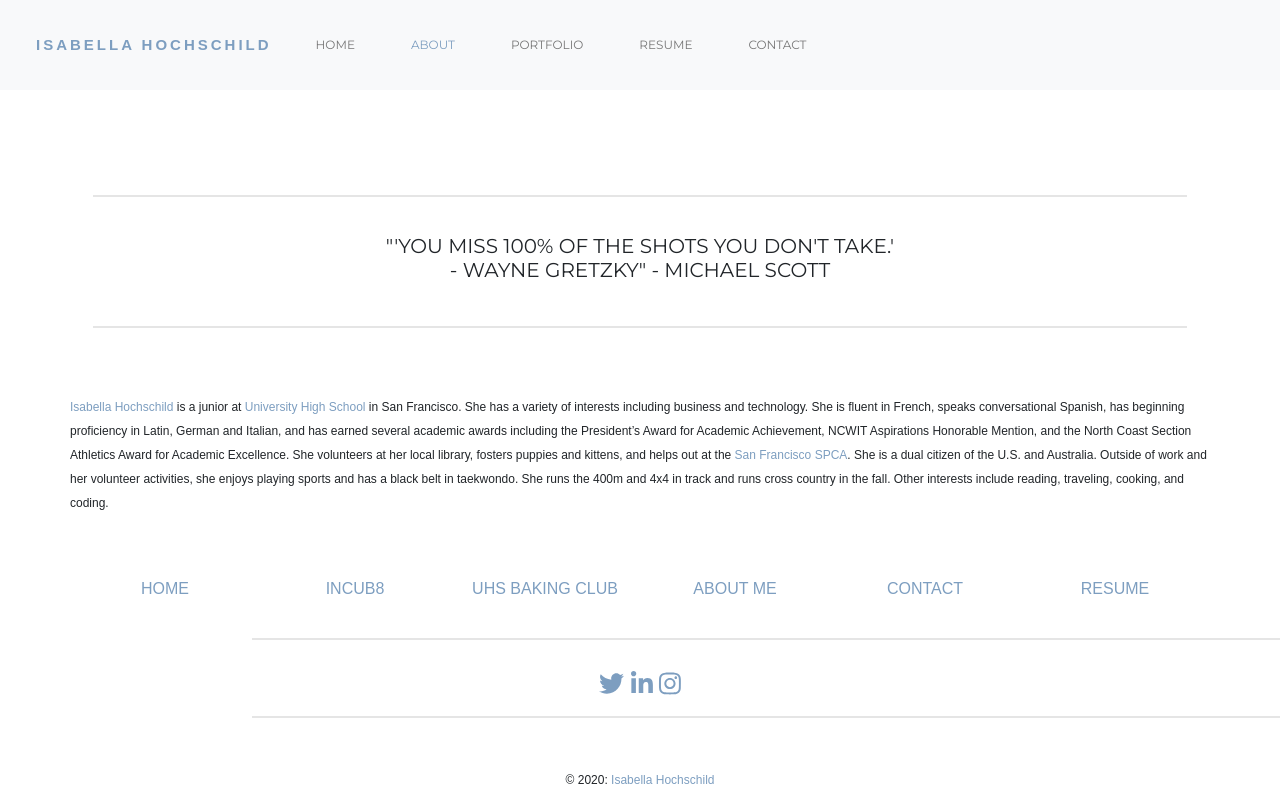
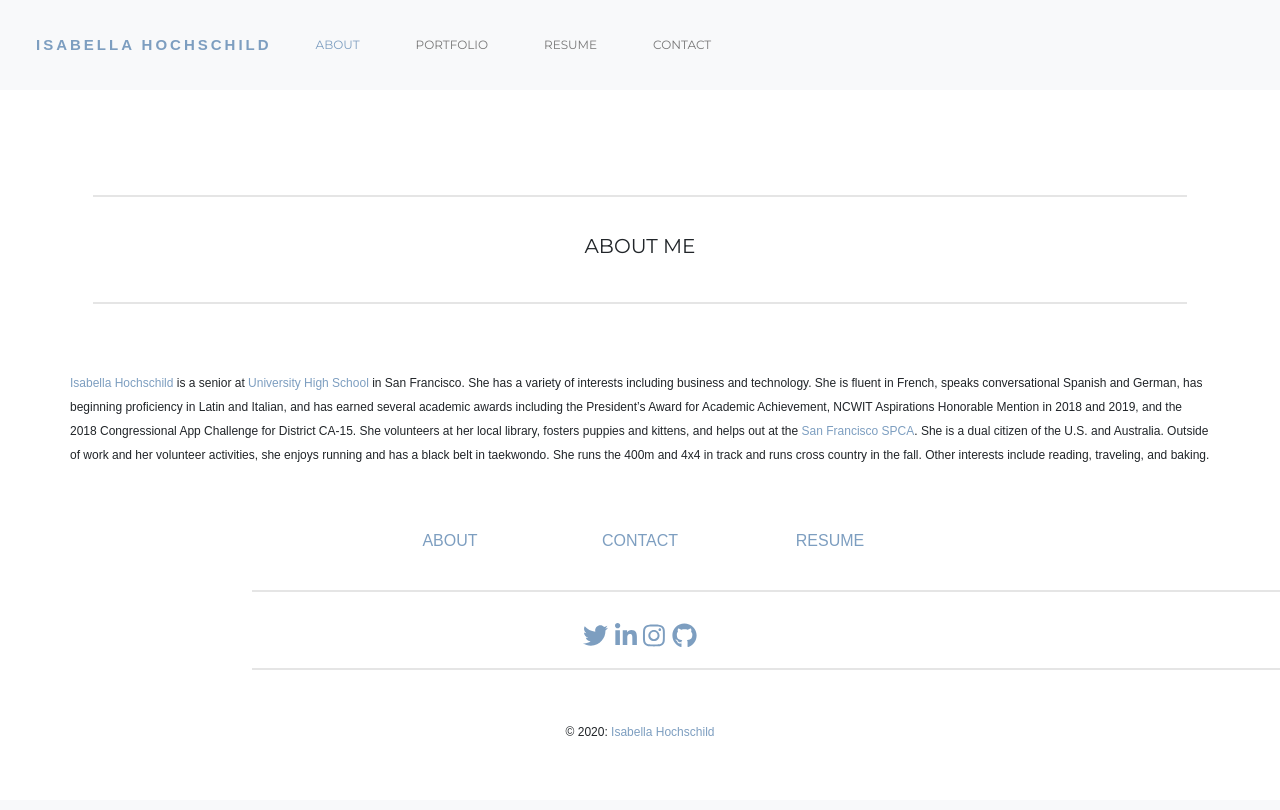
Before and after one commit to isabellahoch/portfolio-website-v2, a Python web app: template flask/templates/about.html in a window 1280 px wide. After the commit the page ends 736 px from the top, so only its background shows below. Run offline with Jinja, Linux system fonts and the light colour scheme; the template is opened without the code that fills it, so the values that code supplies are empty; some libraries are stand-ins or nearby versions; some web fonts are replaced.

Commit message:
making it look a little less bad ahah

```diff
--- a/flask/main.py
+++ b/flask/main.py
@@ -50,7 +50,7 @@ def internal_server_error(e):
 
 @app.route('/')
 def index():
-    return render_template('index.html')
+    return render_template('about.html')
 
 @app.route('/about')
 def about():
--- a/flask/templates/about.html
+++ b/flask/templates/about.html
@@ -9,12 +9,12 @@
 	</div> -->
 	<div class="row justify-content-center text-center" style="padding-top: 25px; padding-bottom: 50px">
 		<hr>
-		<h4 style="text-transform:uppercase; font-family: Montserrat, sans serif; padding:20px; font-size:1.25rem">"'You miss 100% of the shots you don't take.'<br> - Wayne Gretzky" - Michael Scott</h4>
+		<h4 style="text-transform:uppercase; font-family: Montserrat, sans serif; padding:20px; font-size:1.25rem">About Me</h4>
 		<hr>
 	</div>
 	<div class="row">
 		<p style="line-height:2.0">
-		<a href="/">Isabella Hochschild</a> is a junior at <a href="http://sfuhs.org">University High School</a> in San Francisco. She has a variety of interests including business and technology. She is fluent in French, speaks conversational Spanish, has beginning proficiency in Latin, German and Italian, and has earned several academic awards including the President’s Award for Academic Achievement, NCWIT Aspirations Honorable Mention, and the North Coast Section Athletics Award for Academic Excellence. She volunteers at her local library, fosters puppies and kittens, and helps out at the <a href="http://sfspca.org">San Francisco SPCA</a>.  She is a dual citizen of the U.S. and Australia. Outside of work and her volunteer activities, she enjoys playing sports and has a black belt in taekwondo. She runs the 400m and 4x4 in track and runs cross country in the fall. Other interests include reading, traveling, cooking, and coding.
+		<a href="/">Isabella Hochschild</a> is a senior at <a href="http://sfuhs.org">University High School</a> in San Francisco. She has a variety of interests including business and technology. She is fluent in French, speaks conversational Spanish and German, has beginning proficiency in Latin and Italian, and has earned several academic awards including the President’s Award for Academic Achievement, NCWIT Aspirations Honorable Mention in 2018 and 2019, and the 2018 Congressional App Challenge for District CA-15. She volunteers at her local library, fosters puppies and kittens, and helps out at the <a href="http://sfspca.org">San Francisco SPCA</a>. She is a dual citizen of the U.S. and Australia. Outside of work and her volunteer activities, she enjoys running and has a black belt in taekwondo. She runs the 400m and 4x4 in track and runs cross country in the fall. Other interests include reading, traveling, and baking.
 		</p>
 
 
--- a/flask/templates/base.html
+++ b/flask/templates/base.html
@@ -119,9 +119,9 @@
   </button>
   <div class="collapse navbar-collapse" id="navbarNav">
     <ul class="navbar-nav" id="nav_list">
-      <li class="nav-item">
+      <!-- <li class="nav-item">
         <a class="nav-link {% block homeisactive %}{% endblock %}" href="/" id="home">Home <span class="sr-only">(current)</span></a>
-      </li>
+      </li> -->
       <li class="nav-item">
         <a class="nav-link {% block aboutisactive %}{% endblock %}" href="/about">About</a>
       </li>
@@ -146,16 +146,7 @@
   <div class="container">
     <div class="row pt-5 mb-3 text-center d-flex justify-content-center">
       <div class="col-md-2 mb-3">
-        <h6 class="title font-bold"><a class="link" href="/">HOME</a></h6>
-      </div>
-      <div class="col-md-2 mb-3">
-        <h6 class="title font-bold"><a class="link" href="http://incub8.herokuapp.com">INCUB8</a></h6>
-      </div>
-      <div class="col-md-2 mb-3">
-        <h6 class="title font-bold"><a class="link" href="http://uhsbakingclub.herokuapp.com">UHS BAKING CLUB</a></h6>
-      </div>
-      <div class="col-md-2 mb-3">
-        <h6 class="title font-bold"><a class="link" href="/about">ABOUT ME</a></h6>
+        <h6 class="title font-bold"><a class="link" href="/about">ABOUT</a></h6>
       </div>
       <div class="col-md-2 mb-3">
         <h6 class="title font-bold"><a class="link" href="/contact">CONTACT</a></h6>
@@ -181,7 +172,7 @@
           <!--Instagram-->
           <a class="icons-sm ins-ic link" href="https://www.instagram.com/isabellahochschild/"><i class="fab fa-instagram"> </i></a>
           <!--Pinterest-->
-          <!-- <a class="icons-sm pin-ic link" href="https://www.pinterest.com/uhsbakingclub/"><i class="fab fa-pinterest"> </i></a> -->
+          <a class="icons-sm gh-ic link" href="https://www.github.com/isabellahoch/"><i class="fab fa-github"> </i></a>
         </div>
       </div>
     </div>
```
Also changed, not shown: 2 other files.
